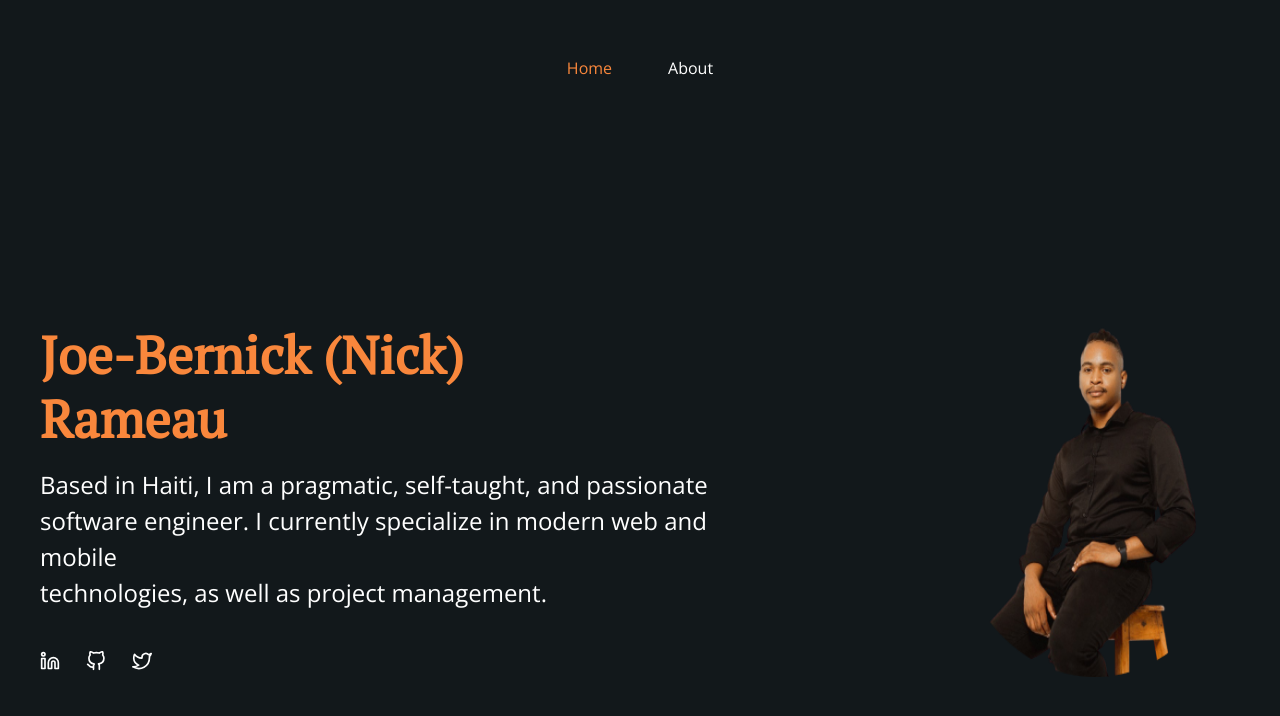
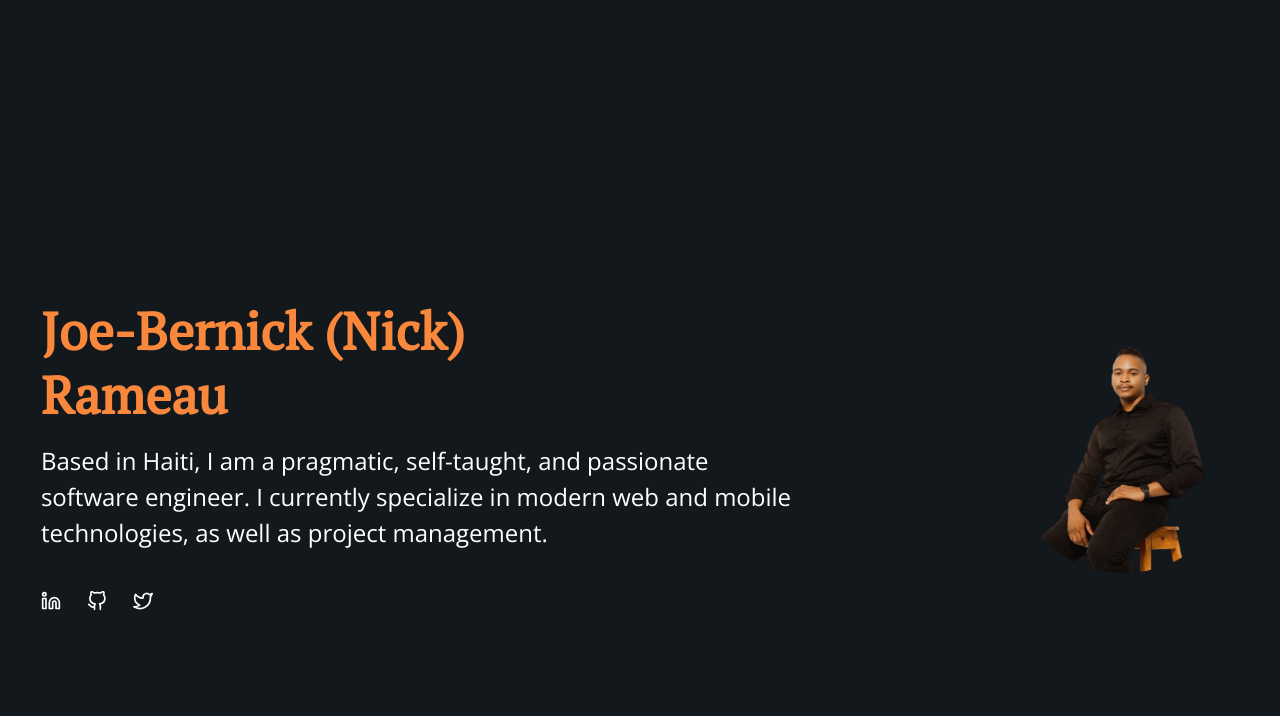
Before and after one commit to nickdotht/nick.ht, a Next.js app: page / in a window 1280 px wide. Shown: the top 716 px of the page. Built offline with nearby package versions, Linux system fonts and the light colour scheme.

Commit message:
Fix image and disable menu

```diff
--- a/components/HomeIntro.tsx
+++ b/components/HomeIntro.tsx
@@ -60,8 +60,8 @@ export const HomeIntro: FC = () => {
         </Flex>
 
         {/* Image block */}
-        <Box display={['none', 'none', 'none', 'flex', 'flex', 'flex']}>
-          <Image src="/images/hero-image.png" width="314px" height="314px" alt="Nick Rameau" />
+        <Box display={['none', 'none', 'none', 'flex', 'flex', 'flex']} alignItems="center" justifyContent="center">
+          <Image src="/images/hero-image.png" width="230px" height="230px" alt="Nick Rameau" />
         </Box>
       </Flex>
     </Flex>
--- a/components/Menu.tsx
+++ b/components/Menu.tsx
@@ -7,14 +7,14 @@ interface MenuProps {
 }
 
 const menuItems: { name: string, path: string }[] = [
-  {
-    name: 'Home',
-    path: '/',
-  },
-  {
-    name: 'About',
-    path: '/about',
-  },
+  // {
+  //   name: 'Home',
+  //   path: '/',
+  // },
+  // {
+  //   name: 'About',
+  //   path: '/about',
+  // },
   // {
   //   name: 'Blog',
   //   path: '/blog',
```
